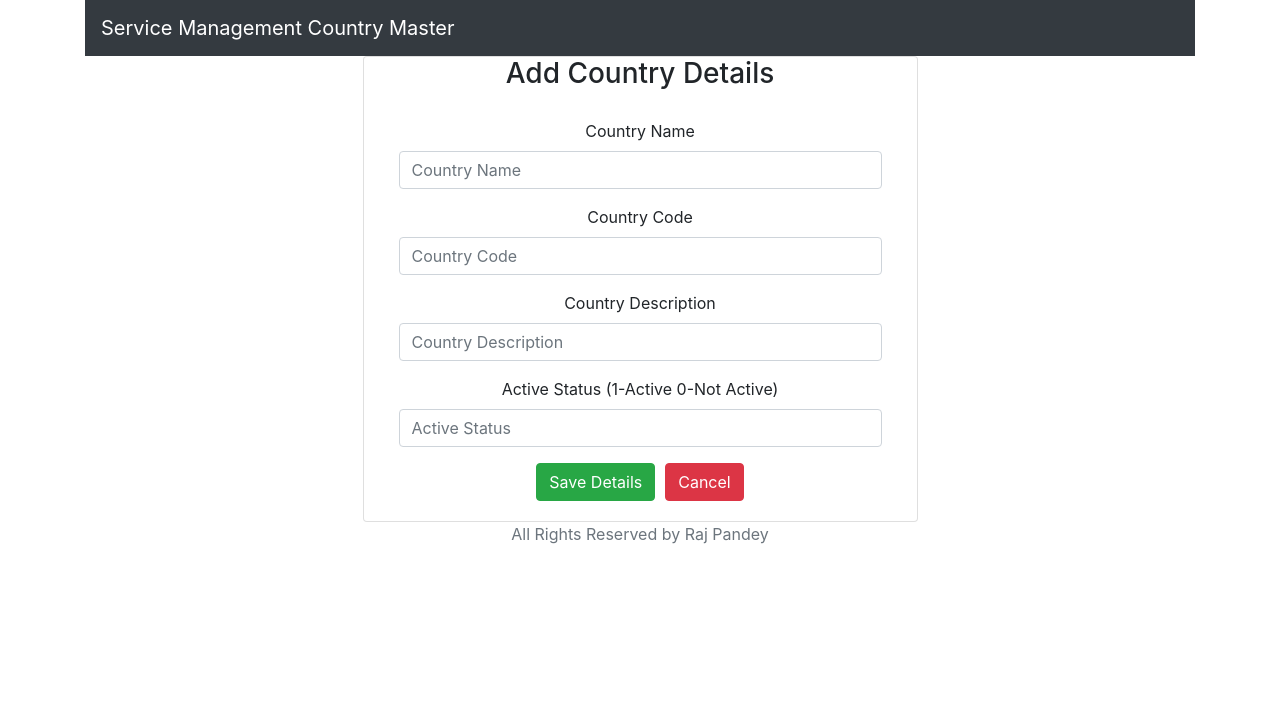
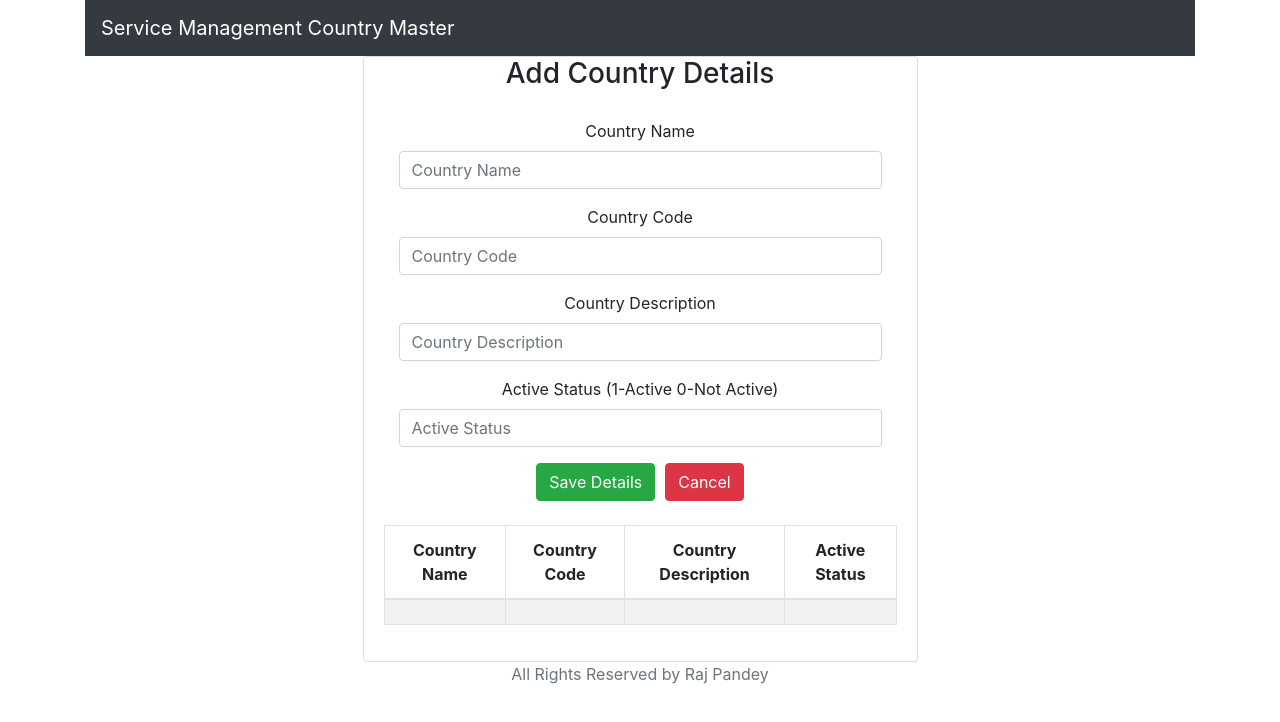
Before and after one commit to YdAnni-ex3/Service_Management_System_FrontEnd, a React (Create React App) app: page /addCountryDetails in a window 1280 px wide. Shown: the top 722 px of the page. Built offline with nearby package versions, Linux system fonts and the light colour scheme.

Commit message:
Some Changes

```diff
--- a/src/Components/Master/CountryMaster/addCountryDetails.jsx
+++ b/src/Components/Master/CountryMaster/addCountryDetails.jsx
@@ -39,11 +39,14 @@ export default class addCountryDetails extends Component {
     }
     saveCountryDetails = (e) => {
         e.preventDefault();
-        let countryDetails = {country_name:this.state.country_name,country_code:this.state.country_code,country_description:this.state.country_description,active_status:this.state.active_status};
+        let countryDetails = {country_id:this.state.id,country_name:this.state.country_name,country_code:this.state.country_code,country_description:this.state.country_description,active_status:this.state.active_status};
         console.log('User => ' + JSON.stringify(countryDetails));
         CountryMasterService.addCountryDetail(countryDetails).then(res => {
            this.props.history.push('/');
+            countryDetails = res.data;
         });
+
+        this.setState({countryDetails});
     }
     cancel(){
         this.props.history.push('/');
@@ -87,6 +90,47 @@ export default class addCountryDetails extends Component {
                                         <button className="btn btn-success" onClick={this.saveCountryDetails}>Save Details</button>
                                         <button className="btn btn-danger" onClick={this.cancel.bind(this)} style={{marginLeft: "10px"}}>Cancel</button>
                                 </form>
+
+
+                                <br />
+                                {
+                                    <div className = "row">
+                                    <table className = "table table-striped table-bordered" hidden = "">
+                                        <thead>
+                                            <tr>
+
+                                                <th>Country Name</th>
+                                                <th>Country Code</th>
+                                                <th>Country Description</th>
+                                                <th>Active Status</th>
+                                            </tr>
+                                        </thead>
+                                        <tbody>
+                                            {
+
+                                                    <tr key = {this.state.countryDetails.id}>
+
+                                                        <td>{this.state.countryDetails.country_name}</td>
+
+                                                        <td>{this.state.countryDetails.country_code}</td>
+                                                        <td>{this.state.countryDetails.country_description}</td>
+                                                        <td>{this.state.countryDetails.active_status}</td>
+                                                    </tr>
+
+                                            }
+                                        </tbody>
+                                    </table>
+                                </div>
+                                }
+                                {
+
+                                    <div style = {{color:"red"}}>{this.state.countryDetails.country_name}</div>}
+                                    {<div style = {{color:"red"}}>{this.state.countryDetails.country_name}</div>}
+                                    {<div style = {{color:"red"}}>{this.state.countryDetails.country_name}</div>}
+                                    {<div style = {{color:"red"}}>{this.state.countryDetails.country_name}</div>}
+                                    {<div style = {{color:"red"}}>{this.state.countryDetails.country_name}</div>}
+
+
                             </div>
                         </div>
 
--- a/src/Components/Master/CountryMaster/updateCountryDetails.jsx
+++ b/src/Components/Master/CountryMaster/updateCountryDetails.jsx
@@ -1,5 +1,4 @@
 import React, { Component } from 'react';
-import { useAlert } from 'react-alert';
 import CountryMasterService from '../../../ServiceComponent/Master/CountryMasterService';
 
 export default class updateCountryDetails extends Component {
@@ -22,6 +21,7 @@ export default class updateCountryDetails extends Component {
         this.changeCountry_description = this.changeCountry_description.bind(this);
         this.changeActive_status = this.changeActive_status.bind(this);
         this.updateCountryDetails = this.updateCountryDetails.bind(this);
+        this.updateCountryDetail_error = this.updateCountryDetail_error.bind(this);
         this.cancel = this.cancel.bind(this);
     }
 
@@ -44,7 +44,6 @@ export default class updateCountryDetails extends Component {
         this.setState({active_status: event.target.value});
     }
     updateCountryDetails = (e) => {
-        e.preventDefault();
         let countryDetails = {id:this.state.id, country_name:this.state.country_name,country_code:this.state.country_code,country_description:this.state.country_description,active_status:this.state.active_status};
         console.log((countryDetails));
         let isValid =  true;
@@ -56,13 +55,19 @@ export default class updateCountryDetails extends Component {
 
                 error.IDerror = "Country with given ID does Not Exist";
                 isValid = false;
-                this.setState({error});
+
             }
-
+            this.setState({error});
+            return isValid;
            //this.props.history.push('/');
         });
+
     }
 
+    updateCountryDetail_error = (e) =>{
+        e.preventDefault();
+        const isValid = this.updateCountryDetails();
+    }
     componentDidCatch()
     {
         CountryMasterService.getCountryById(this.state.id).then(res =>{
@@ -127,7 +132,7 @@ export default class updateCountryDetails extends Component {
                                     value={this.state.active_status} onChange={this.changeActive_status}/>
                                     </div>
 
-                                        <button className="btn btn-success" onClick={this.updateCountryDetails}>Update Details</button>
+                                        <button className="btn btn-success" onClick={this.updateCountryDetail_error}>Update Details</button>
                                         <button className="btn btn-danger" onClick={this.cancel.bind(this)} style={{marginLeft: "10px"}}>Cancel</button>
 
                                 </form>
--- a/src/ServiceComponent/Master/CountryMasterService.js
+++ b/src/ServiceComponent/Master/CountryMasterService.js
@@ -27,5 +27,10 @@ class CountryMasterService{
         return axios.get(showCountryDetails_URL+'/'+id);
     }
 
+    deleteCountryDetails_(country)
+    {
+        return axios.delete(deleteCountryDetails_URL,{ datasource: country });
+    }
+
 }
 export default new CountryMasterService();
```
